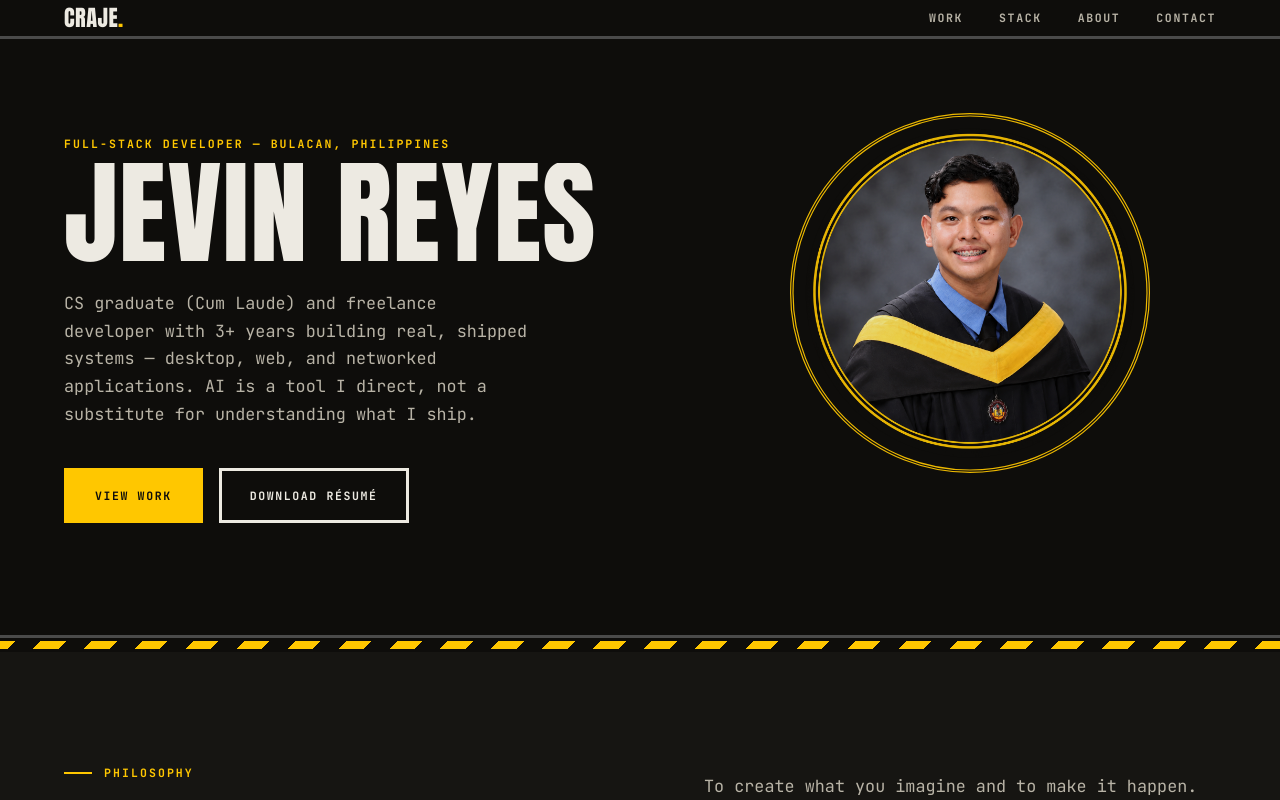
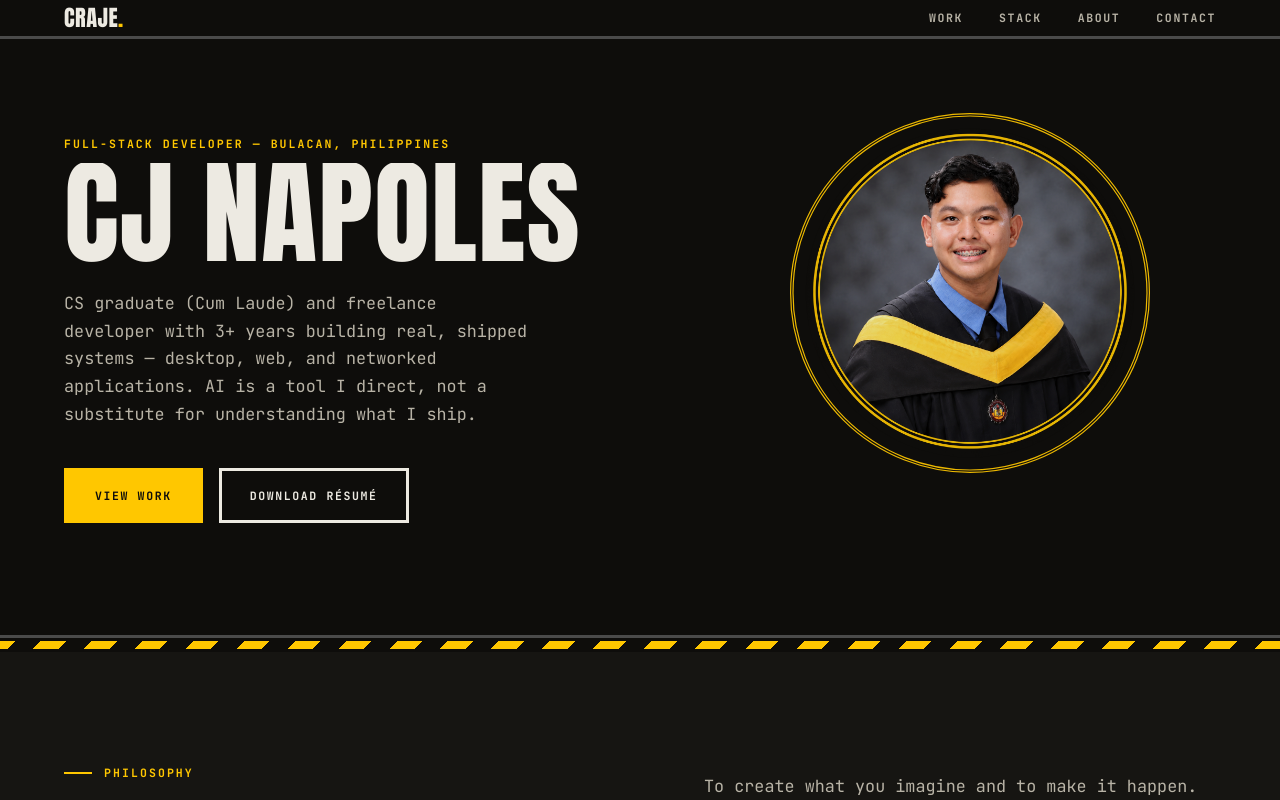
Before and after one commit to CrajeX/Portfolio, a React (Vite) app: page / in a window 1280 px wide. Shown: the top 800 px of the page. Built offline with nearby package versions, Linux system fonts and the light colour scheme.

Commit message:
first commit

```diff
--- a/src/components/Hero.jsx
+++ b/src/components/Hero.jsx
@@ -31,7 +31,7 @@ export default function Hero() {
               animate="visible"
               variants={lineVariants}
             >
-              JEVIN REYES
+              CJ NAPOLES
             </motion.span>
           </span>
             {/* <span className={styles.lineMask}>
```
